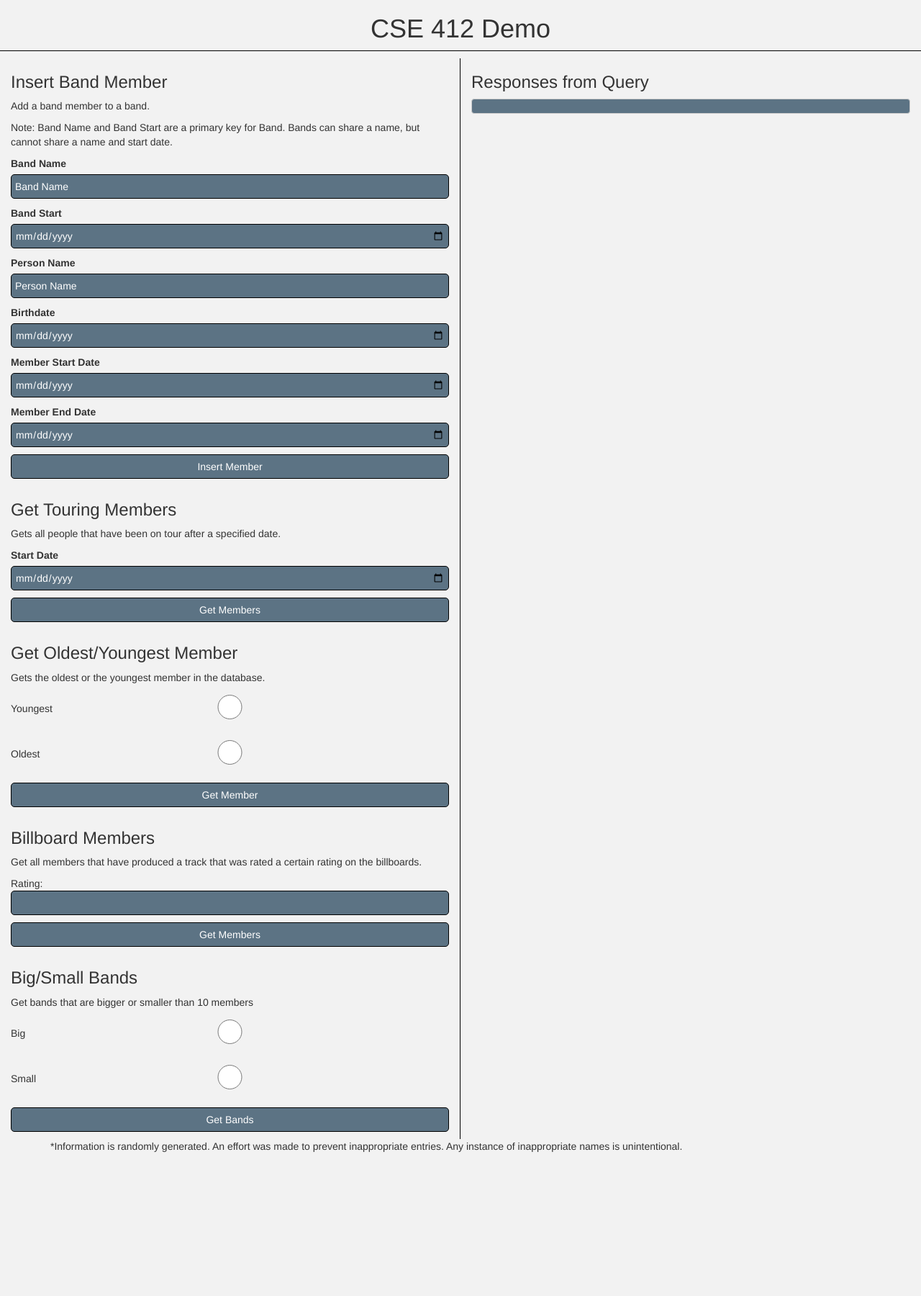
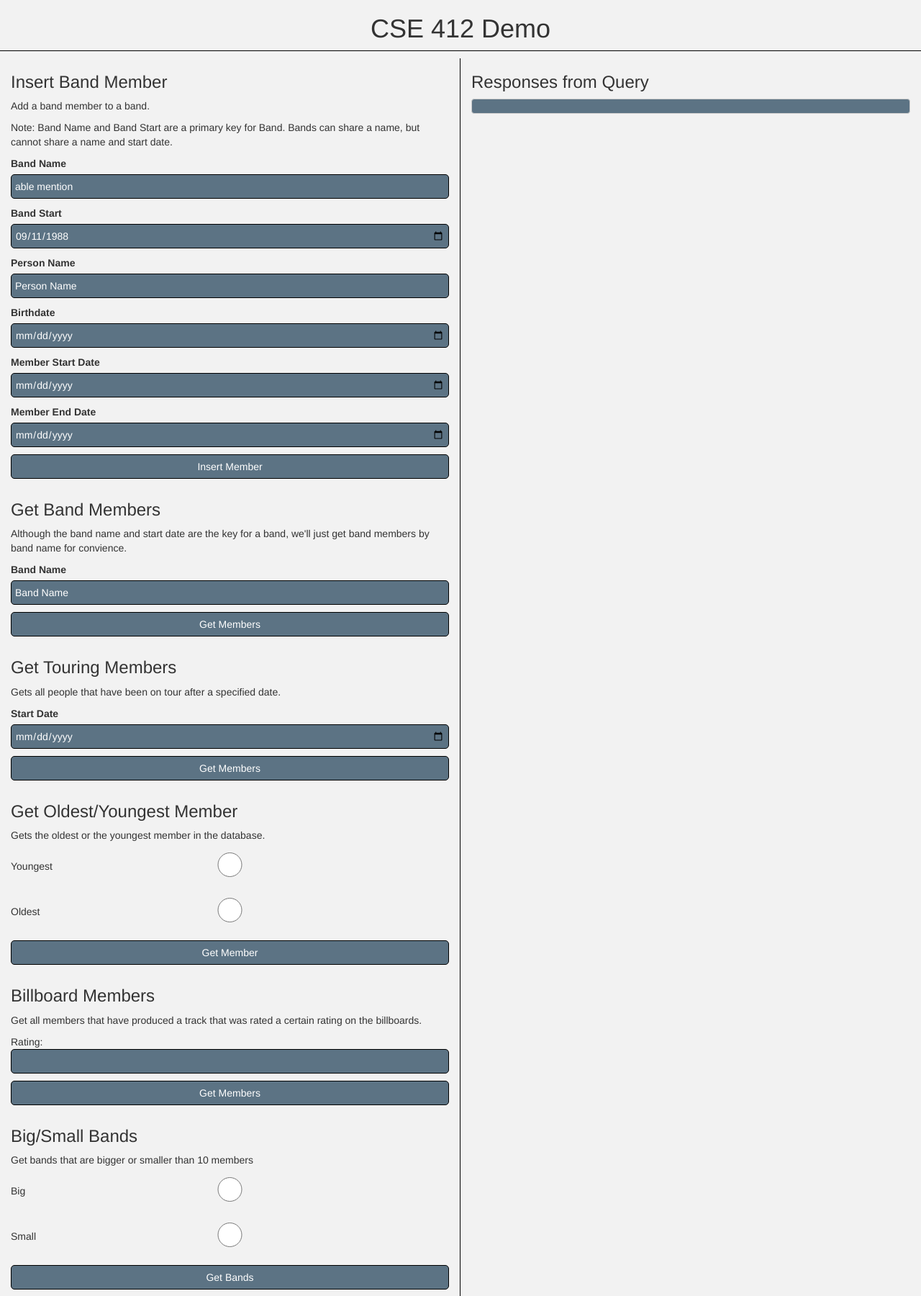
Before and after one commit to asinck/CSE412, a PHP site: page / in a window 1280 px wide. Shown: the top 1800 px of the page at 72% size. Before the commit the page ends 1600 px from the top, so only its background shows below. Run offline with PHP 8.4, Linux system fonts and the light colour scheme; some libraries are stand-ins or nearby versions.

Commit message:
Fixing insert band member and adding get band members to check after an insert

```diff
--- a/Phase_3/web_app/index.php
+++ b/Phase_3/web_app/index.php
@@ -21,10 +21,10 @@
 						<p>Note: Band Name and Band Start are a primary key for Band. Bands can share a name, but cannot share a name and start date.</p>
 
 						<label>Band Name</label>
-						<input type="text" placeholder="Band Name" name="band_name" id="band_name" required>
+						<input type="text" placeholder="Band Name" name="band_name" id="band_name" value="able mention" required>
 
 						<label>Band Start</label>
-						<input type="date" placeholder="Band Start" name="band_start_date" id="band_start_date" required>
+						<input type="date" placeholder="Band Start" name="band_start_date" id="band_start_date" value="1988-09-11" required>
 
 						<label>Person Name</label>
 						<input type="text" placeholder="Person Name" name="person_name" id="person_name" required>
@@ -39,6 +39,14 @@
 						<input type="date" placeholder="Member End Date" name="member_end_date" id="member_end_date">
 
 						<input type="submit" value="Insert Member">
+					</form>
+
+					<form id="getBand">
+						<h3>Get Band Members</h3>
+						<p>Although the band name and start date are the key for a band, we'll just get band members by band name for convience.</p>
+						<label>Band Name</label>
+						<input type="text" placeholder="Band Name" name="band_name" id="band_name">
+						<input type="submit" value="Get Members">
 					</form>
 
 					<form id="tourDate">
@@ -65,7 +73,7 @@
 						<h3>Billboard Members</h3>
 						<p>Get all members that have produced a track that was rated a certain rating on the billboards.</p>
 						<div class="row">
-							<div class="col-sm-12">Rating: <input type="number" name="input" min="0" max="5000" step="100"></div>
+							<div class="col-sm-12">Rating: <input type="number" name="input" min="0" max="5000" ></div>
 						</div>
 						<input type="submit" value="Get Members">
 					</form>
--- a/Phase_3/web_app/main.js
+++ b/Phase_3/web_app/main.js
@@ -10,6 +10,9 @@ function onLoad(){
 		switch(id){
 			case "insertMember":
 				insertMember( this );
+				break;
+			case "getBand":
+				getBand( this );
 				break;
 			case "tourDate":
 				tourDate( this );
@@ -30,9 +33,30 @@ function onLoad(){
 
 
 function insertMember( form ){
+
 	var data = $( form ).serialize();
 	$.ajax({
 		url : "api/insert_band_member.php?" + data,
+		type: "GET",
+		// data : data,
+
+		success: function(data, textStatus, jqXHR) {
+			var formatData = JSON.parse(data);
+			updateResponse(formatData);
+			setTimeout(function(){$("#loading").hide(400);},600);
+		},
+		error: function (jqXHR, textStatus, errorThrown) {
+			updateResponse(errorThrown);
+			setTimeout(function(){$("#loading").hide(400);},600);
+		}
+	});
+}
+
+function getBand( form ){
+
+	var data = $( form ).serialize();
+	$.ajax({
+		url : "api/get_band_members.php?" + data,
 		type: "GET",
 		// data : data,
 
@@ -104,6 +128,7 @@ function billboardMembers( form ){
 		}
 	});
 }
+
 
 function bigBands( form ){
 	var data = $( form ).serialize();
```
Also changed, not shown: Phase_3/web_app/api/get_band_members.php (added, +21 -0 lines), Phase_3/web_app/api/insert_band_member.php (+10 -2 lines).
